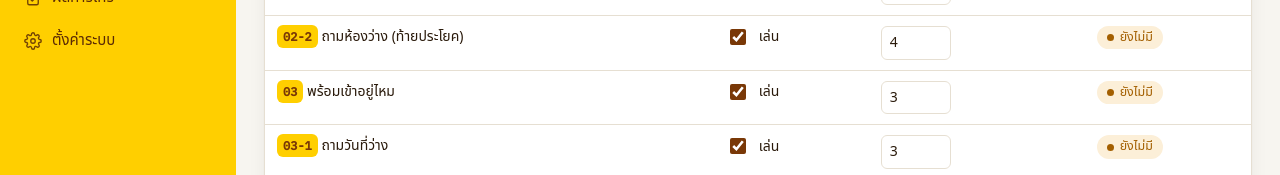
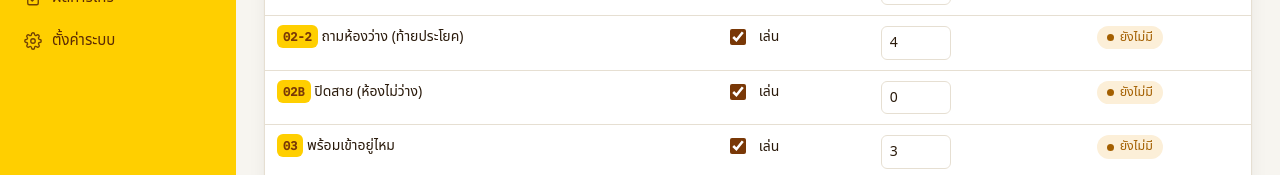
Before and after one commit to thaolaidev/ai-call-desk, a Next.js app: page /script in a window 1280 px wide. Shown: the part 343-518 px from the top of the page. Built offline with nearby package versions, Linux system fonts and the light colour scheme; no server answers; the database is empty; a web font is replaced by a local one.

Commit message:
v36 not-avail closing

```diff
--- a/app/(app)/script/page.tsx
+++ b/app/(app)/script/page.tsx
@@ -109,7 +109,8 @@ export default async function ScriptPage() {
           <div className="branches">
             <section className="branch bad" aria-label="ทางห้องไม่ว่าง">
               <Fork label="ห้องไม่ว่าง" />
-              <div className="end">วางสาย · ผล: ไม่ว่าง</div>
+              <Card k="02B" />
+              <div className="end">วางสายทันที · ผล: ไม่ว่าง</div>
             </section>
 
             <section className="branch good" aria-label="ทางห้องว่าง">
--- a/lib/playlist.ts
+++ b/lib/playlist.ts
@@ -8,6 +8,7 @@ export const SILENCE_MP3_B64 = "SUQzBAAAAAAAI1RTU0UAAAAPAAADTGF2ZjYwLjE2LjEwMAAA
 /** ค่าเริ่มต้นของแต่ละท่อน: เล่นไหม + รอให้ตอบกี่วินาทีหลังเล่น */
 export const DEFAULT_PLAY: Record<string, { enabled: boolean; wait: number }> = {
   ack: { enabled: true, wait: 0 },
+  "02B": { enabled: true, wait: 0 },
   "01": { enabled: true, wait: 0 },
   "02-1": { enabled: true, wait: 0 },
   "02-2": { enabled: true, wait: 4 },
@@ -44,7 +45,7 @@ export async function loadPlaylist(db: SupabaseClient) {
 export function buildPlaybackList(steps: { key: string; enabled: boolean; wait: number }[], condoFile: string | null) {
   const list: string[] = [];
   for (const s of steps) {
-    if (!s.enabled || s.key === "ack") continue; // เสียงรับคำใช้เฉพาะระบบโทรแบบแยกทาง
+    if (!s.enabled || s.key === "ack" || s.key === "02B") continue; // ใช้เฉพาะระบบโทรแบบแยกทาง
     list.push(yalecomName(s.key));
     if (s.key === "02-1" && condoFile) list.push(condoFile);
     for (let i = 0; i < Math.min(15, Math.max(0, s.wait)); i++) list.push(WAIT_FILE);
--- a/lib/script.ts
+++ b/lib/script.ts
@@ -6,6 +6,7 @@ export const STEPS: Record<string, Step> = {
   "01": { key: "01", title: "ทักทาย", text: "ฮัลโหล สวัสดีค่ะ มีลูกค้าสนใจจะนัดชมห้องค่ะ ดิฉันเป็นเอไอเอเจนต์ จากบริษัทเท่าไหร่ดอทคอมค่ะ" },
   "02-1": { key: "02-1", title: "ถามห้องว่าง (ต้นประโยค)", text: "ไม่ทราบว่าห้อง" },
   "02-2": { key: "02-2", title: "ถามห้องว่าง (ท้ายประโยค)", text: "ยังว่างอยู่ไหมคะ" },
+  "02B": { key: "02B", title: "ปิดสาย (ห้องไม่ว่าง)", text: "ขอบคุณค่ะ" },
   "03": { key: "03", title: "พร้อมเข้าอยู่ไหม", text: "ห้องว่างพร้อมเข้าอยู่เลยไหมคะ" },
   "03-1": { key: "03-1", title: "ถามวันที่ว่าง", text: "ว่างวันที่เท่าไหร่คะ" },
   "03-2": { key: "03-2", title: "ถามเดือนที่ว่าง", text: "เดือนไหนคะ" },
--- a/voice-server/app/server.mjs
+++ b/voice-server/app/server.mjs
@@ -246,7 +246,7 @@ async function runFlow(s) {
   const map = { no: "not_avail", callback: "callback", dnc: "dnc", wrong: "wrong_number" };
   if (a.intent !== "yes") {
     live.outcome = map[a.intent] ?? "unclear";
-    await P("09");
+    await P("02B"); // "ขอบคุณค่ะ" แล้ววางสายเลย (ไม่พูดเรื่องส่งโปรไฟล์)
     return hangup(s);
   }
   live.outcome = "avail";
```
